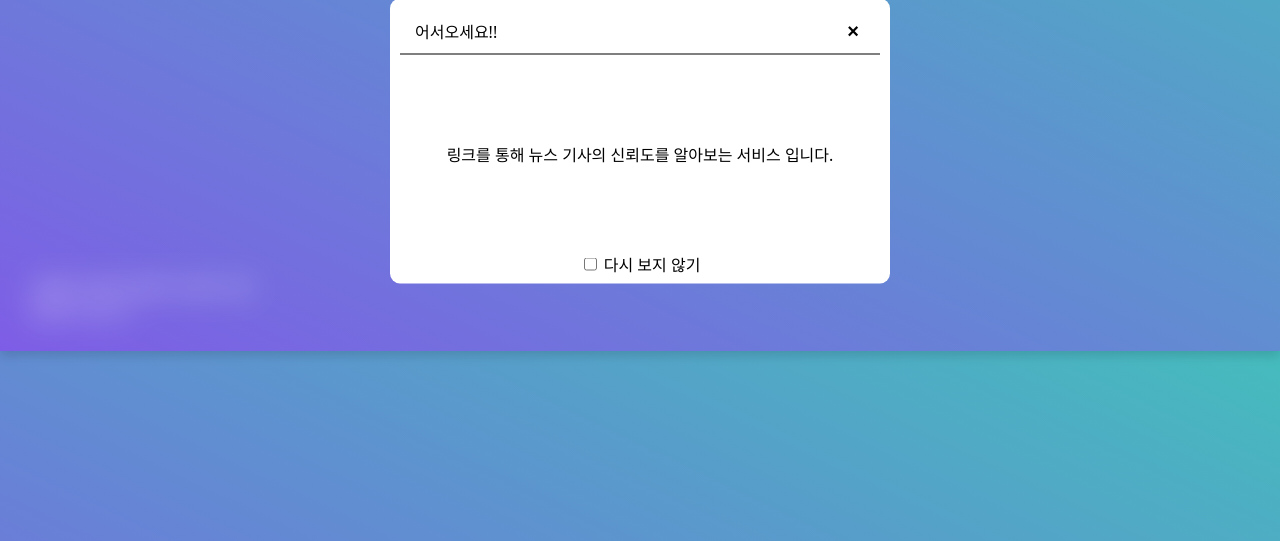
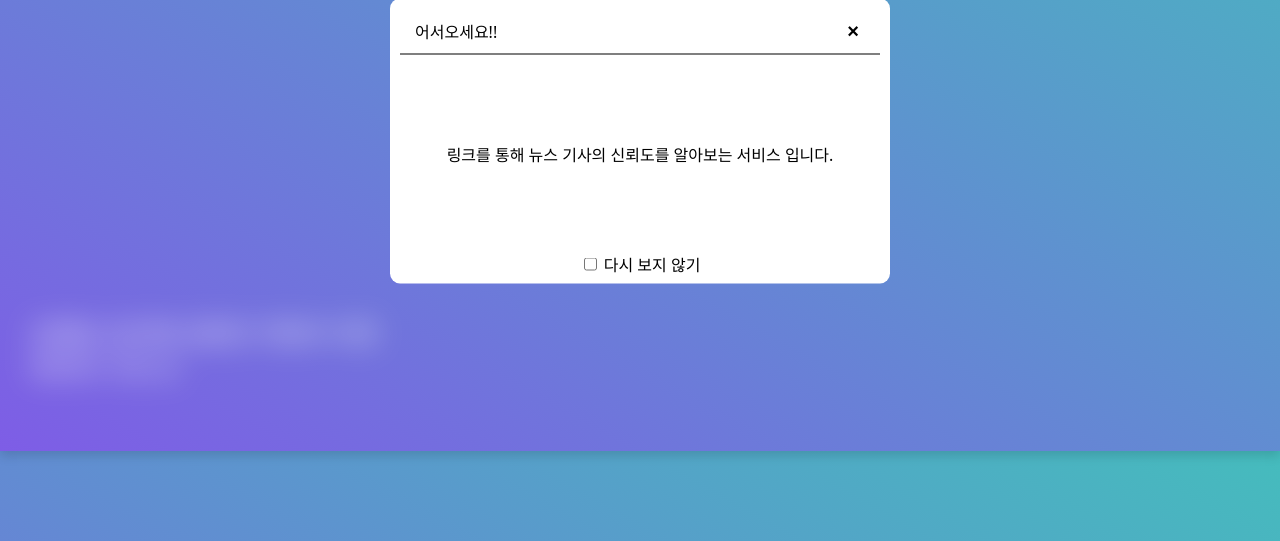
Before and after one commit to awa101/finalProject, a Django app: page /article/newsview/ in a window 1280 px wide. Shown: the part 259-800 px from the top of the page. Run offline with Django 3.2, Linux system fonts and the light colour scheme; data that the repository does not hold is empty; parts of the project's set-up code (start-up, migrations or seed data) failed here and were passed over; some libraries are stand-ins or nearby versions.

Commit message:
detail fixed

```diff
--- a/finalProject/static/article/css/components/footer.css
+++ b/finalProject/static/article/css/components/footer.css
@@ -1,12 +1,13 @@
 footer {
   display: flex;
-  height: 100px;
+  height: 200px;
   width: 100%;
   flex-direction: column;
   align-items: flex-start;
   justify-content: center;
   color: white;
   padding: 30px;
-  line-height: 25px;
+  line-height: 35px;
   z-index: 4;
+  font-size: 25px;
 }
--- a/finalProject/static/article/css/components/loading.css
+++ b/finalProject/static/article/css/components/loading.css
@@ -5,6 +5,7 @@
   align-items: center;
   flex-direction: column;
   z-index: 0;
+  transform: scale(2);
 }
 .dots {
   display: flex;
--- a/finalProject/static/article/js/result.js
+++ b/finalProject/static/article/js/result.js
@@ -33,6 +33,9 @@ function showResult(news) {
     "style",
     `--value: ${parseInt(news.result)}; color:${tempScore.color.substr(0, 7)};`
   );
+  scoreNum.classList.remove("high");
+  scoreNum.classList.remove("medium");
+  scoreNum.classList.remove("low");
   scoreNum.classList.add(tempScore.class);
   scoreText.innerText = tempScore.say;
   scoreText.style.color = tempScore.color.substr(0, 7);
--- a/finalProject/templates/article/footer.html
+++ b/finalProject/templates/article/footer.html
@@ -1,4 +1,4 @@
 <footer>
   <span>김예담 김지예 김현민 우형석 이한</span>
-  <span>데이터 구조! &copy;</span>
+  <span>데이터 구조 &copy;</span>
 </footer>
```
